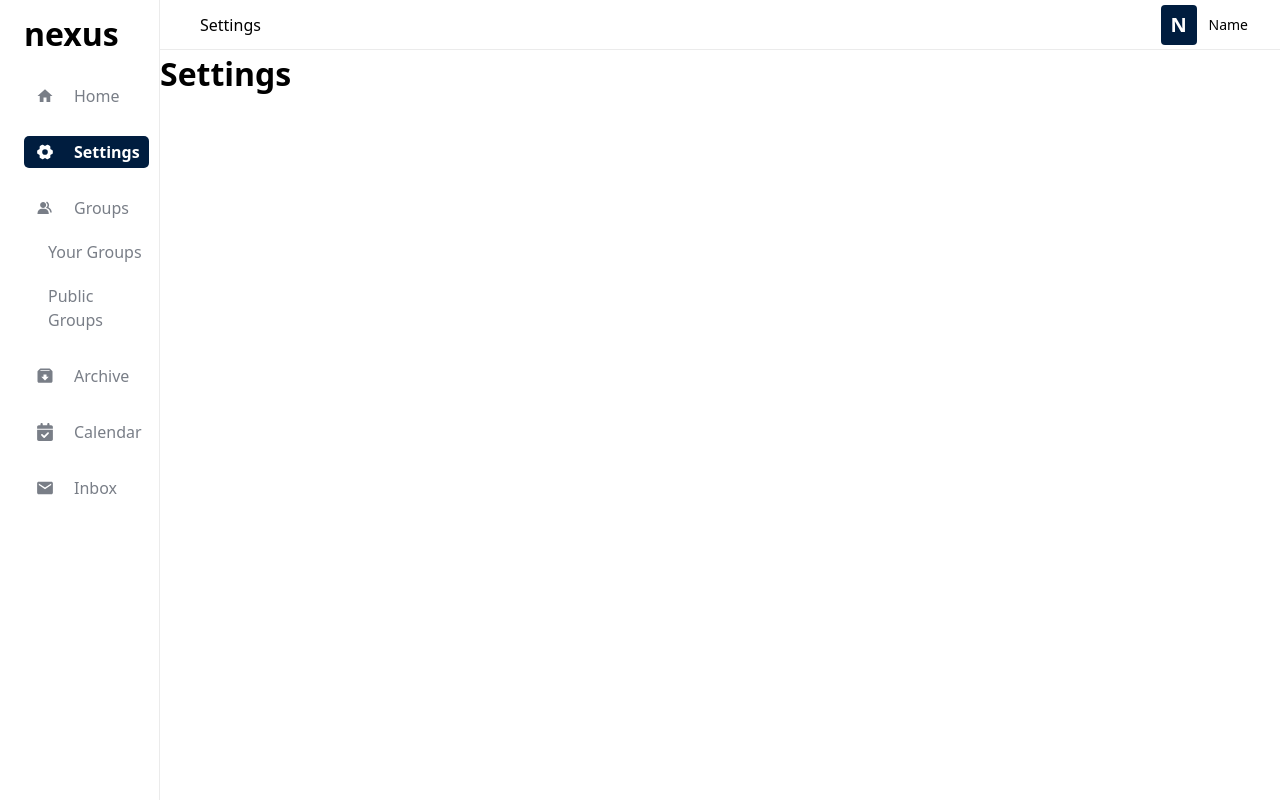
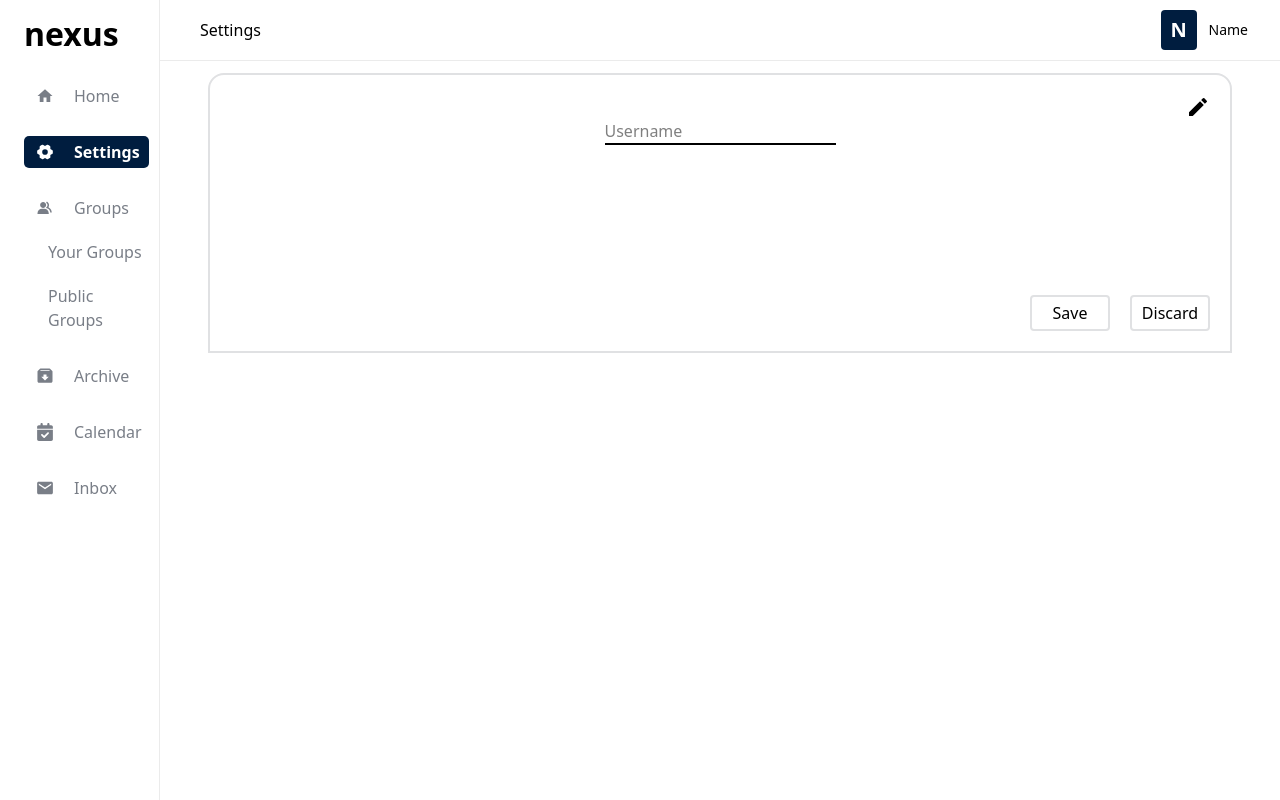
Before and after one commit to mebz2/nexus, a React (Vite) app in the folder client/: page /settings in a window 1280 px wide. Shown: the top 800 px of the page. Built offline with nearby package versions, Linux system fonts and the light colour scheme.

Commit message:
done with the settings page skeleton

```diff
--- a/client/src/pages/Settings/Settings.tsx
+++ b/client/src/pages/Settings/Settings.tsx
@@ -1,10 +1,58 @@
+import { useState } from "react";
 import { Layout } from "../../components";
+import { MdModeEdit } from "react-icons/md";
 
 function Settings() {
+	const [username, setUsername] = useState<string>("Username");
+	const [edit, setEdit] = useState<boolean>(false)
+
+	function handleEdit() {
+		setEdit(true);
+		const userInput = document.getElementById("username");
+		if (userInput) {
+			userInput.focus();
+		}
+	}
+
 	return (
 		<Layout>
-			<h1>Settings</h1>
-		</Layout>
+			<div className="h-230 overflow-y-auto flex flex-col items-center p-3">
+				<div className="
+					w-5xl h-[280px] rounded-t-2xl border-2 border-border
+					flex flex-col items-center p-5 box-border
+				">
+					<MdModeEdit
+						onClick={handleEdit}
+						className="self-end  text-2xl hover:cursor-pointer"
+					/>
+					<input
+						id="username"
+						type="text"
+						disabled={!edit}
+						placeholder={username}
+						className="border-b-2 flex outline-none"
+					/>
+
+					<div className="w-full mt-auto flex justify-end gap-5">
+						<button
+							className="
+								border-2 p-1 w-20 self-end mt-auto rounded-sm border-border
+								hover:cursor-pointer  hover:shadow-lg outline-none
+							"
+						>
+							Save
+						</button>
+						<button className="
+							border-2 p-1 w-20 self-end mt-auto rounded-sm border-border
+							hover:cursor-pointer  hover:shadow-lg outline-none
+						">
+							Discard
+						</button>
+					</div>
+
+				</div>
+			</div>
+		</Layout >
 	);
 }
 
```
